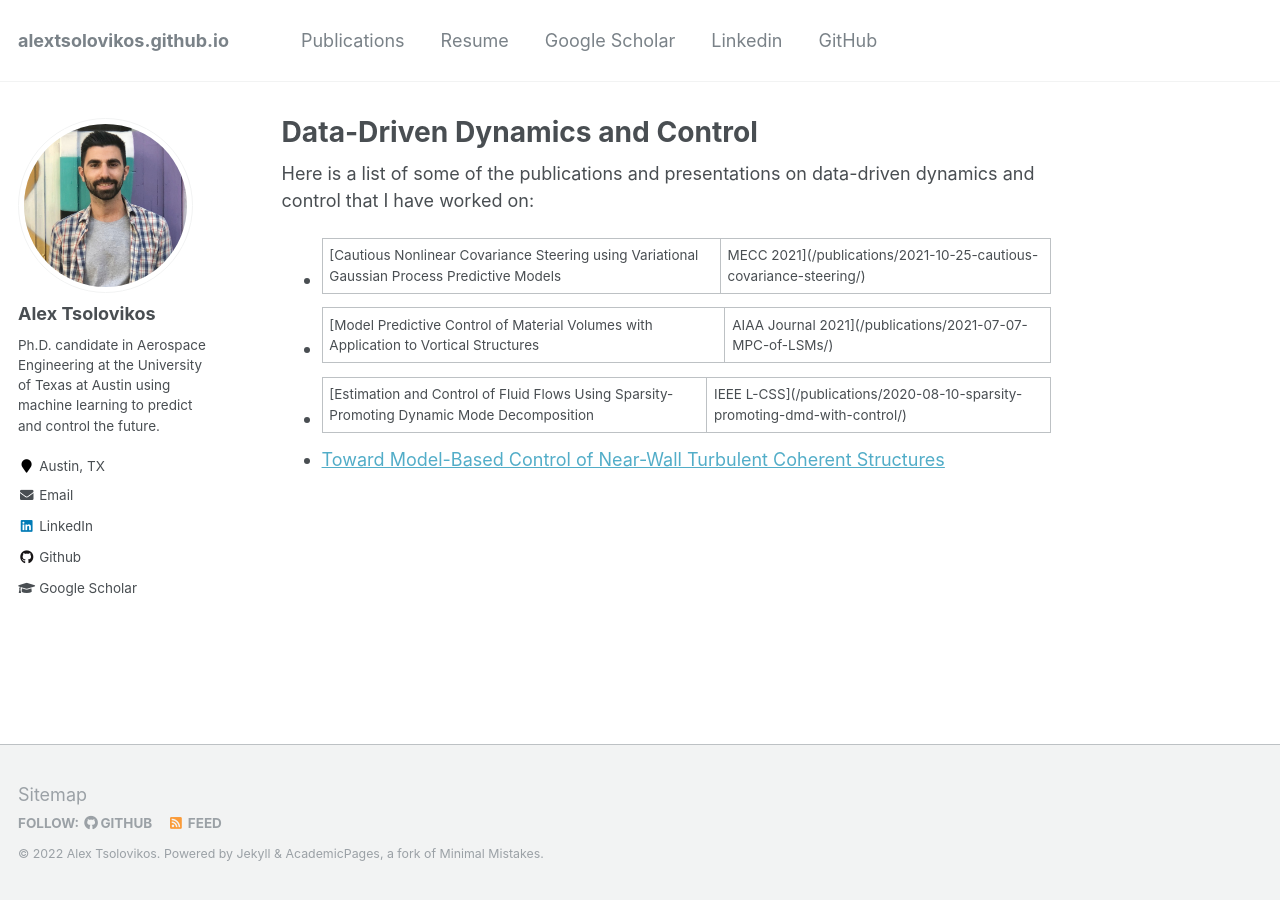
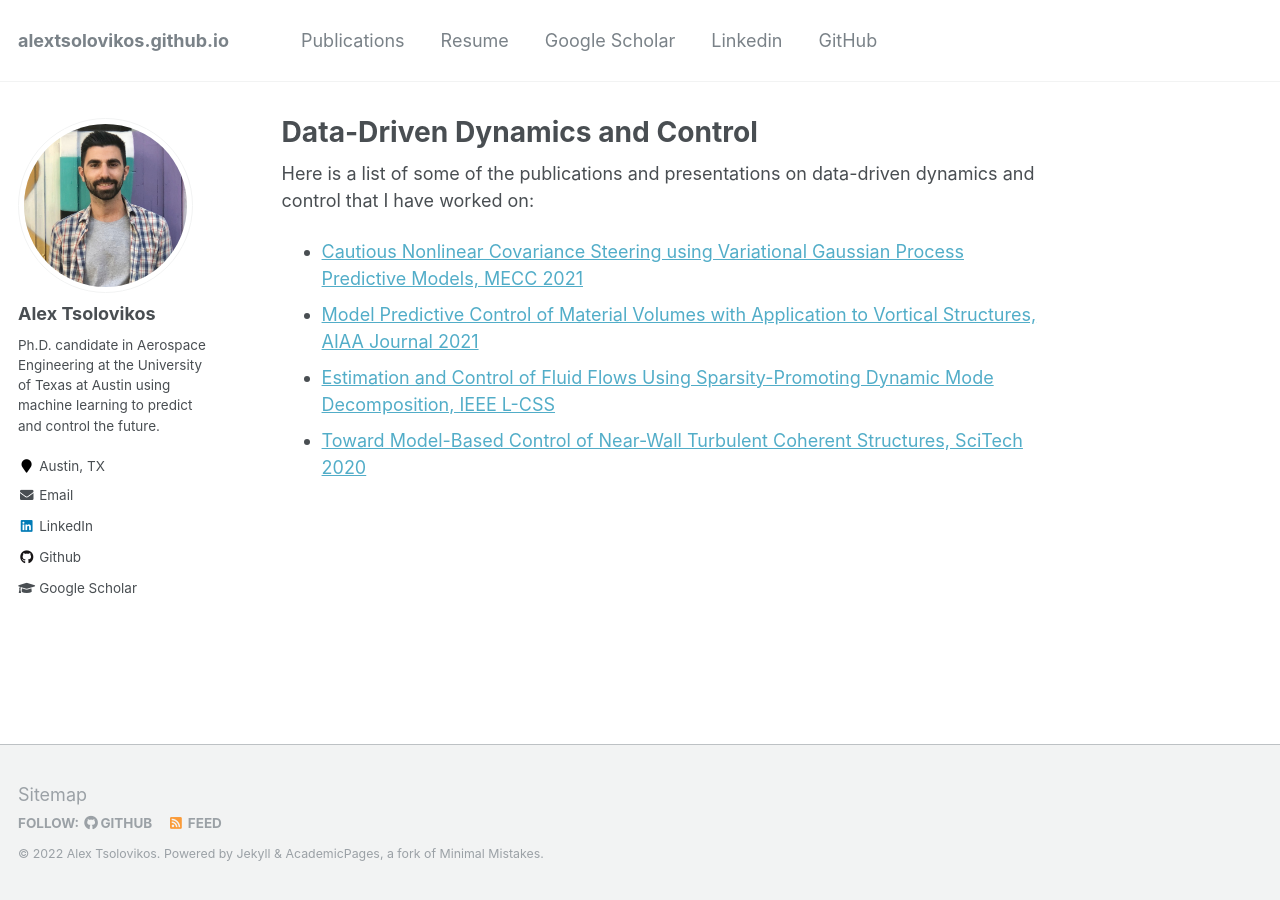
Before and after one commit to alextsolovikos/alextsolovikos.github.io, a Jekyll site: the page built from _pages/data-driven-dynamics.md, in a window 1280 px wide. Built offline with Jekyll 4.4.1, drawn with Linux system fonts in a browser that asks for light colours.

Commit message:
Update data-driven-dynamics.md

```diff
--- a/_pages/data-driven-dynamics.md
+++ b/_pages/data-driven-dynamics.md
@@ -8,7 +8,7 @@
 
 Here is a list of some of the publications and presentations on data-driven dynamics and control that I have worked on:
 
-- [Cautious Nonlinear Covariance Steering using Variational Gaussian Process Predictive Models | MECC 2021](/publications/2021-10-25-cautious-covariance-steering/)
-- [Model Predictive Control of Material Volumes with Application to Vortical Structures | AIAA Journal 2021](/publications/2021-07-07-MPC-of-LSMs/)
-- [Estimation and Control of Fluid Flows Using Sparsity-Promoting Dynamic Mode Decomposition | IEEE L-CSS](/publications/2020-08-10-sparsity-promoting-dmd-with-control/)
-- [Toward Model-Based Control of Near-Wall Turbulent Coherent Structures](/publications/2020-01-05-Toward-Model-Based-Control-of-LSMs/)
+- [Cautious Nonlinear Covariance Steering using Variational Gaussian Process Predictive Models, MECC 2021](/publications/2021-10-25-cautious-covariance-steering/)
+- [Model Predictive Control of Material Volumes with Application to Vortical Structures, AIAA Journal 2021](/publications/2021-07-07-MPC-of-LSMs/)
+- [Estimation and Control of Fluid Flows Using Sparsity-Promoting Dynamic Mode Decomposition, IEEE L-CSS](/publications/2020-08-10-sparsity-promoting-dmd-with-control/)
+- [Toward Model-Based Control of Near-Wall Turbulent Coherent Structures, SciTech 2020](/publications/2020-01-05-Toward-Model-Based-Control-of-LSMs/)
```
